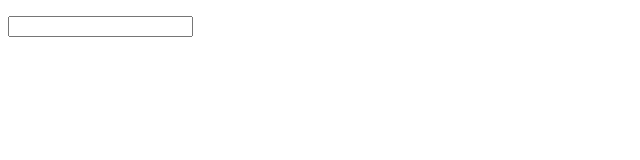
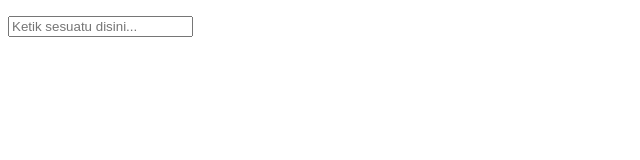
Before and after one commit to herusdianto/contoh_angular, a plain HTML site: page 12_ng_change/index.html in a window 1280 px wide. Shown: the full height of the page, 0-640 px from the left. Drawn offline with Linux system fonts and the light colour scheme.

Commit message:
tambah placeholder

```diff
--- a/12_ng_change/index.html
+++ b/12_ng_change/index.html
@@ -7,7 +7,7 @@
 	<body>
 		<div ng-controller="ChangeController">
 			<p>
-				<input type="text" ng-model="teks" ng-change="changed()">
+				<input type="text" ng-model="teks" ng-change="changed()" placeholder="Ketik sesuatu disini...">
 			</p>
 		</div>
 
```
